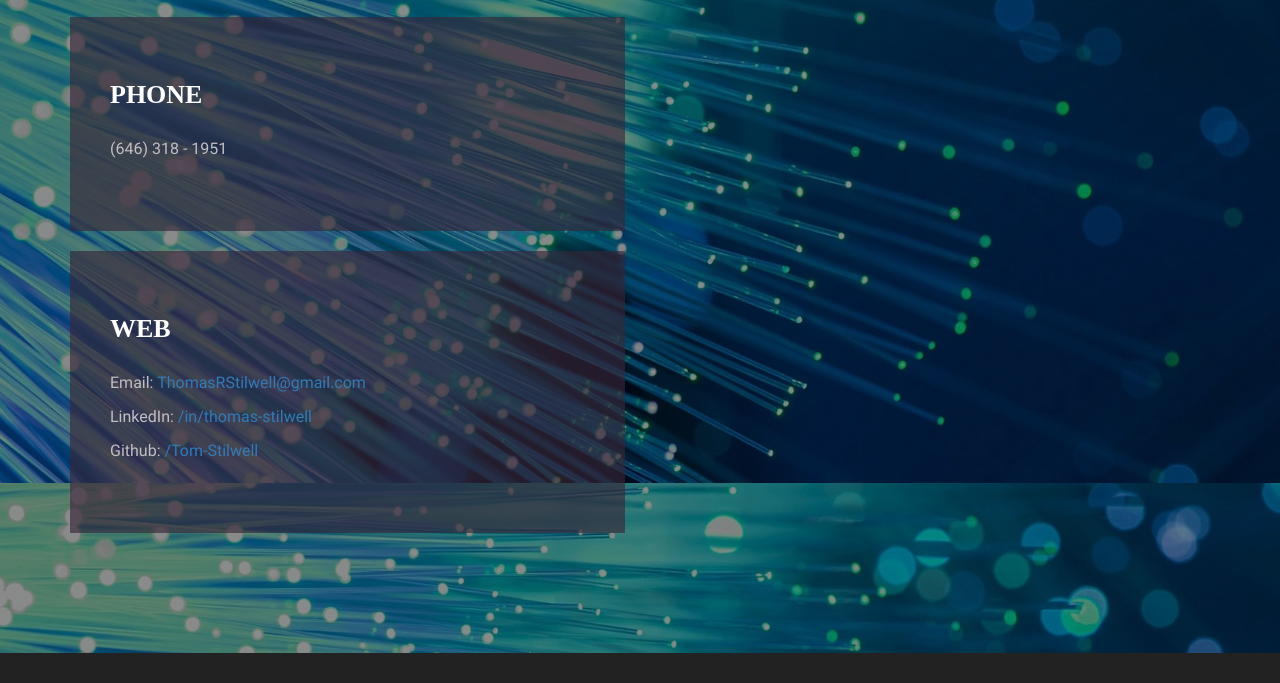
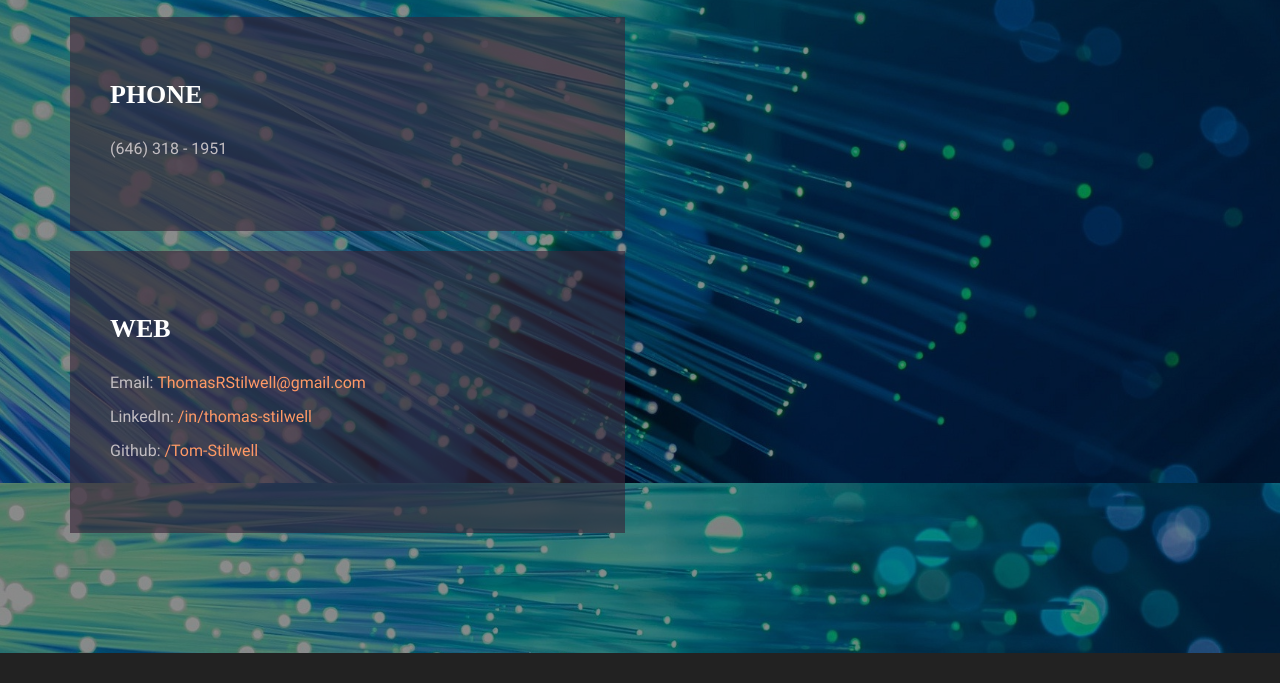
Before and after one commit to Tom-Stilwell/Tom-Stilwell, a plain HTML site: page index.html in a window 1280 px wide. Shown: the part 3510-4193 px from the top of the page. Drawn offline with Linux system fonts and the light colour scheme.

Commit message:
Format color on contact links

```diff
--- a/assets/css/style.css
+++ b/assets/css/style.css
@@ -735,6 +735,13 @@ textarea::-ms-input-placeholder {
   margin: 0 0 10px;
   color: #c3bec2;
 }
+.contact-details a {
+  color: #ff9966;
+}
+
+.contact-details a:hover {
+  color: #993300;
+}
 
 /* For Footer Area */
 
```
